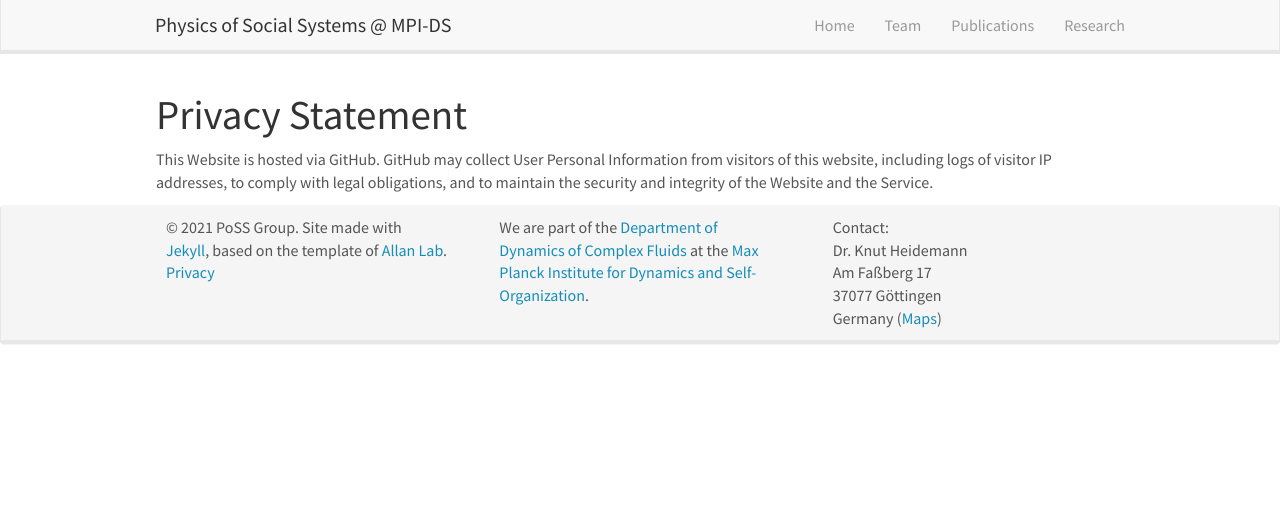
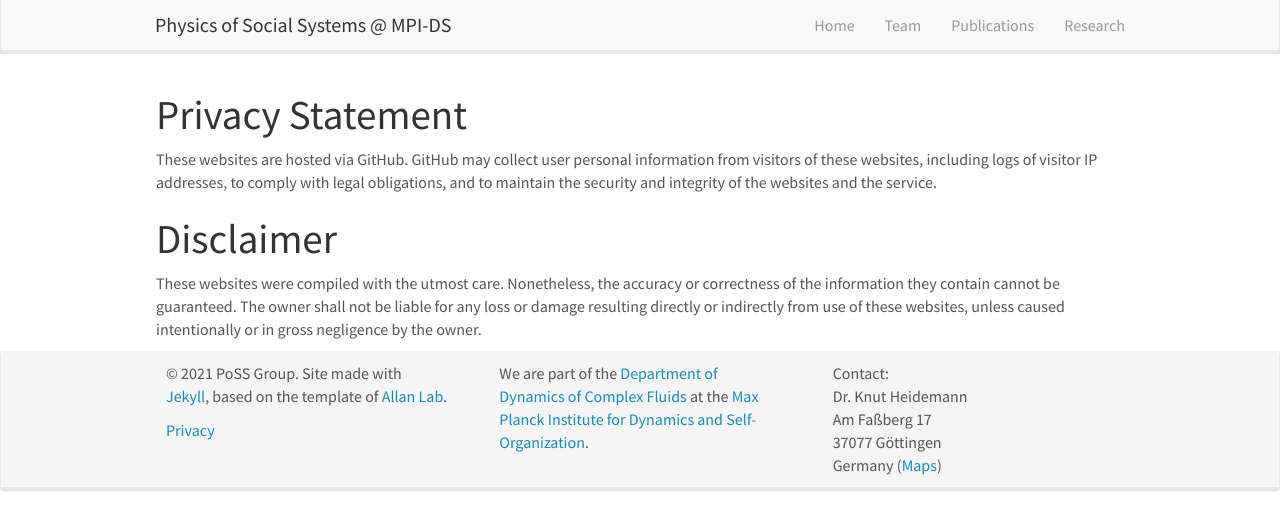
Before and after one commit to prakhargodara/poss-group.github.io, a Jekyll site: the page built from _pages/data-protection.md, in a window 1280 px wide. Shown: the top 530 px of the page. Built offline with Jekyll 4.4.1, drawn with Linux system fonts in a browser that asks for light colours; nearby versions of some CDN libraries.

```diff
--- a/_includes/footer.html
+++ b/_includes/footer.html
@@ -4,7 +4,7 @@
 	  <div class="row">
 		<div class="col-sm-4">
 		  <p>&copy 2021 PoSS Group. Site made with <a href="https://jekyllrb.com">Jekyll</a>, based on the template of <a href="https://www.allanlab.org/">Allan Lab</a>.
-		  <a href="{{ site.url }}{{ site.baseurl }}/data-protection">Privacy</a>
+		  <p> <a href="{{ site.url }}{{ site.baseurl }}/data-protection">Privacy</a> <p>
          </div>
         <div class="col-sm-4">
         <p>We are part of the <a href="https://www.ds.mpg.de/dcf/en">Department of Dynamics of Complex Fluids</a> at the <a href="https://www.ds.mpg.de/en">Max Planck Institute for Dynamics and Self-Organization</a>.<p>
--- a/_pages/data-protection.md
+++ b/_pages/data-protection.md
@@ -8,4 +8,8 @@ permalink: /data-protection/
 
 # Privacy Statement
 
-This Website is hosted via GitHub. GitHub may collect User Personal Information from visitors of this website, including logs of visitor IP addresses, to comply with legal obligations, and to maintain the security and integrity of the Website and the Service.
+These websites are hosted via GitHub. GitHub may collect user personal information from visitors of these websites, including logs of visitor IP addresses, to comply with legal obligations, and to maintain the security and integrity of the websites and the service.
+
+# Disclaimer
+
+These websites were compiled with the utmost care. Nonetheless, the accuracy or correctness of the information they contain cannot be guaranteed. The owner shall not be liable for any loss or damage resulting directly or indirectly from use of these websites, unless caused intentionally or in gross negligence by the owner.
```
